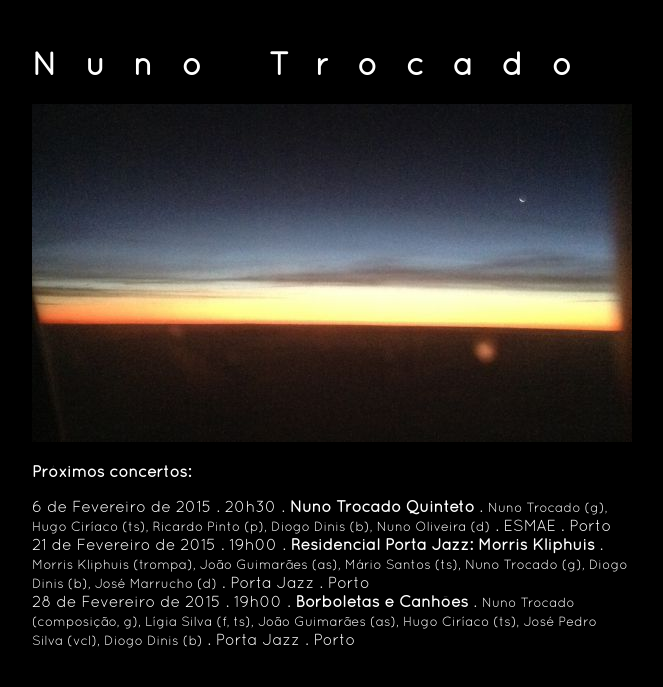
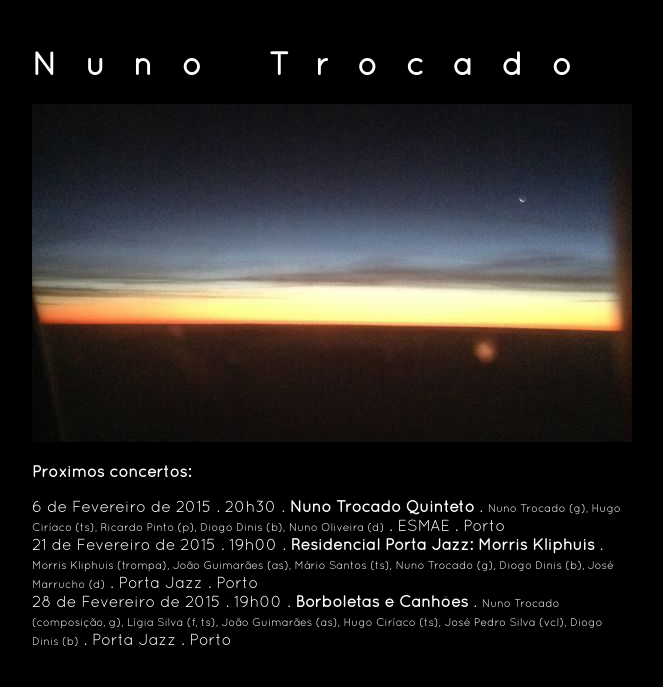
Before and after one commit to ntrocado/ntrocado.github.io, a Jekyll site: the page built from index.html, in a window 1280 px wide. Shown: the top 687 px of the page, without its empty margins (308-971 px from the left). Built offline with Jekyll 4.4.1, drawn with Linux system fonts in a browser that asks for light colours.

Commit message:
Update main.css

```diff
--- a/css/main.css
+++ b/css/main.css
@@ -56,6 +56,6 @@ img {
 	text-indent: -2em;
 	margin-bottom: .2em;
 }
-#concertos-membros {
+#concertos small {
 	font-size: 0.7em;
 }
```
